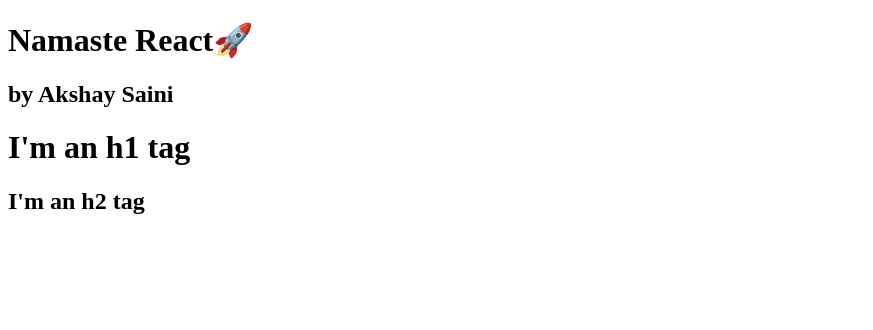
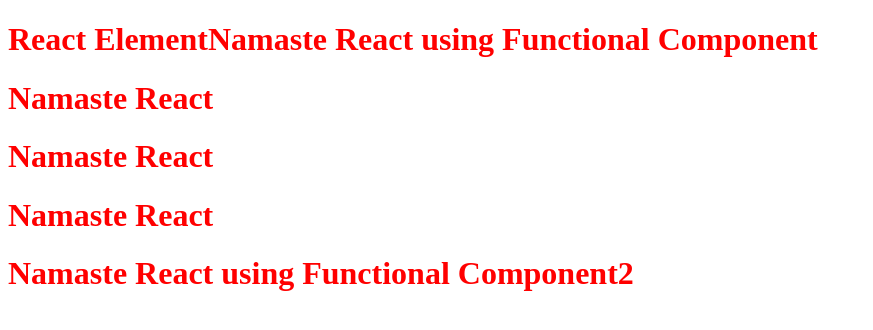
Before and after one commit to rupeshkommindala/namaste-react, a React (Vite) app: page / in a window 1280 px wide. Shown: the top 330 px of the page, without its empty margins (0-873 px from the left). Built offline with nearby package versions, Linux system fonts and the light colour scheme.

Commit message:
episode-03

```diff
--- a/App.js
+++ b/App.js
@@ -1,16 +1,40 @@
 import React from "react";
 import ReactDOM from "react-dom/client";
 
-const parent = React.createElement("div", { id: "parent" }, [
-  React.createElement("div", { id: "child" }, [
-    React.createElement("h1", {}, "Namaste React🚀"),
-    React.createElement("h2", {}, "by Akshay Saini"),
-  ]),
-  React.createElement("div", { id: "child2" }, [
-    React.createElement("h1", {}, "I'm an h1 tag"),
-    React.createElement("h2", {}, "I'm an h2 tag"),
-  ]),
-]);
+const elem = <span>React Element</span>;
+
+// React Component
+const Heading = () => {
+  return <h1 id="heading">{elem}Namaste React using Functional Component</h1>;
+};
+
+// React Component
+const Title = function () {
+  return (
+    <div>
+      <h1 id="heading">Namaste React</h1>
+    </div>
+  );
+};
+
+// React Component
+const HeadingComponent = () => (
+  <div id="container">
+    <Heading />
+    <Title />
+    <Title></Title>
+    {Title()}
+    <h1 id="heading">Namaste React using Functional Component2</h1>
+  </div>
+);
+
+// React Element
+const heading = React.createElement("h1", { id: "heading" }, "Namaste React🚀");
+console.log(heading);
+
+// React Element
+const jsxHeading = <h1 id="heading">Namaste React using JSX</h1>;
+console.log(jsxHeading);
 
 const root = ReactDOM.createRoot(document.getElementById("root"));
-root.render(parent);
+root.render(<HeadingComponent />);
--- a/package.json
+++ b/package.json
@@ -3,7 +3,9 @@
   "version": "1.0.0",
   "description": "This is Namaste React",
   "scripts": {
-    "test": "jest"
+    "test": "jest",
+    "start": "parcel index.html",
+    "build": "parcel build index.html"
   },
   "repository": {
     "type": "git",
```
